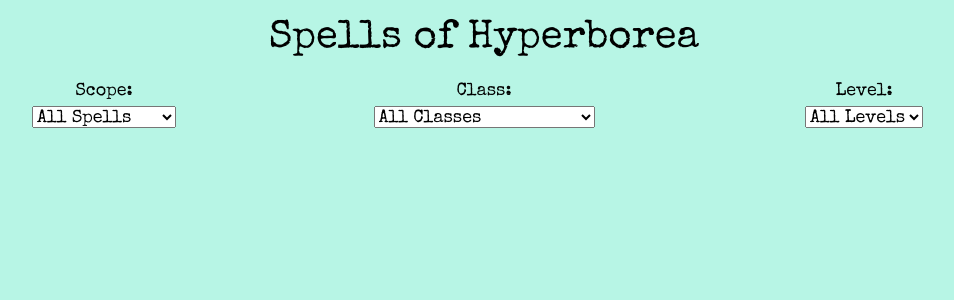
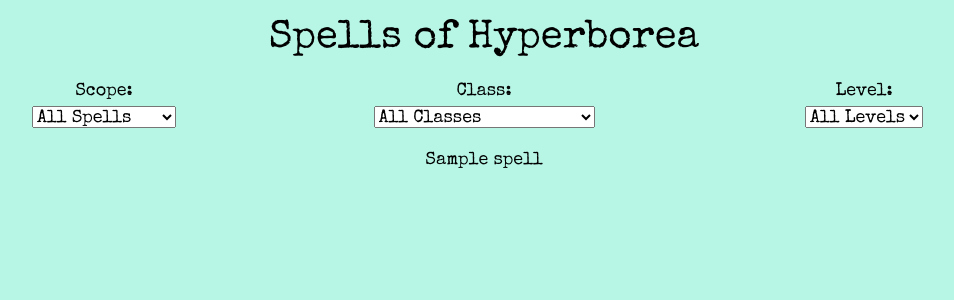
Before and after one commit to mikeyoung/hyperborea, a Django app: page / in a window 1280 px wide. Shown: the top 300 px of the page, without its empty margins (156-1110 px from the left). Run offline with Django 4.2, Linux system fonts and the light colour scheme; tables that the repository leaves empty hold one stand-in row (values such as "Sample post").

Commit message:
got filters working on queries with rules dictionary

```diff
--- a/website/hyperborea/models.py
+++ b/website/hyperborea/models.py
@@ -23,6 +23,10 @@ class SpellListItem(models.Model):
     character_class = models.ForeignKey(CharacterClass, on_delete=models.CASCADE, related_name="character_class_spell_list_item", null=True)
     spell = models.ForeignKey(Spell, on_delete=models.CASCADE, related_name="spell_spell_list_item", null=True)
 
+    @property
+    def spell_name(self):
+        return self.spell.name
+
     class Meta:
         constraints = [
             models.UniqueConstraint(fields=['level', 'character_class', 'spell'], name='unique_level_character_class_spell')
--- a/website/hyperborea/static/hyperborea/css/style.css
+++ b/website/hyperborea/static/hyperborea/css/style.css
@@ -16,3 +16,8 @@ td, th {
 .page-header {
     margin: 15px 0;
 }
+
+.spell-list {
+    list-style-type: none;
+    padding: 15px 0;
+}
--- a/website/hyperborea/templates/hyperborea/spells.html
+++ b/website/hyperborea/templates/hyperborea/spells.html
@@ -7,7 +7,7 @@
 {% block body %}
 <div class="container">
     <h1 class="text-center page-header">Spells of Hyperborea</h1>
-    <form action="get-spells" method="post" id="spell-form">
+    <form action="/" method="post" id="spell-form">
         {% csrf_token %}
         <div class="row">
             <div class="col-12 col-sm-4 text-center">
@@ -21,55 +21,42 @@
                 <label for="class">Class:</label><br>
                 <select name="class" id="class">
                     <option value="all">All Classes</option>
-
                     {% for class in class_list %}
-                        <option value="{{class.name}}">{{class.name}}</option>
+                        {% if selected_character_class.name == class.name %}
+                            <option value="{{class.pk}}" selected="selected">{{class.name}}</option>
+                        {% else %}
+                            <option value="{{class.pk}}">{{class.name}}</option>
+                        {% endif %}
                     {% endfor %}
-
                 </select>
             </div>
             <div class="col-12 col-sm-4 text-center">
                 <label for="level">Level:</label><br>
                 <select name="level" id="level">
                     <option value="all">All Levels</option>
-
                     {% for level in levels %}
-                        <option value="{{level}}">{{level}}</option>
-                    {% endfor %}
+                        {% if selected_level == level %}
+                            <option value="{{level}}" selected="selected">{{level}}</option>
+                        {% else %}
+                            <option value="{{level}}">{{level}}</option>
+                        {% endif %}
+                   {% endfor %}
                 </select>
             </div>
         </div>
     </form>
+    <uL class="spell-list text-center">
+        {% for spell in spell_list %}
+            <li>{{ spell.spell_name }}</li>
+        {% endfor %}
+    </uL>
 </div>
-<script src="{% static 'hyperborea/script/main.js' %}" defer></script>
+
+<!-- level = models.PositiveIntegerField(validators=[MinValueValidator(1), MaxValueValidator(6)],null=True)
+character_class = models.ForeignKey(CharacterClass, on_delete=models.CASCADE, related_name="character_class_spell_list_item", null=True)
+spell = models.ForeignKey(Spell, on_delete=models.CASCADE, related_name="spell_spell_list_item", null=True) -->
 
 
 
-
-<!--
-<table>
-    <thead>
-        <tr>
-            <th>Name</th>
-            <th>Description</th>
-            <th>Range</th>
-            <th>Duration</th>
-            <th>Saving Throw</th>
-            <th>Page</th>
-        </tr>
-    </thead>
-    <tbody>
-        {% for spell in spells %}
-            <tr>
-                <td>{{ spell.name }}</td>
-                <td>{{ spell.description|safe }}</td>
-                <td>{{ spell.range }}</td>
-                <td>{{ spell.duration }}</td>
-                <td>{{ spell.saving_throw }}</td>
-                <td>{{ spell.page }}</td>
-            </tr>
-        {% endfor %}
-    </tbody>
-</table>
--->
+<script src="{% static 'hyperborea/script/main.js' %}" defer></script>
 {% endblock %}
--- a/website/hyperborea/urls.py
+++ b/website/hyperborea/urls.py
@@ -5,5 +5,4 @@ from . import views
 urlpatterns = [
     path("", views.spells, name="index"),
     path("create-json", views.create_json, name="create-json"),
-    path("get-spells", views.get_spells, name="get-spells"),
 ]
--- a/website/hyperborea/views.py
+++ b/website/hyperborea/views.py
@@ -8,51 +8,46 @@ from website.settings import BASE_DIR
 from django.db.models import Q
 
 def spells(request):
-    filter_by = request.GET.get("filter_by")
-    render_as = request.GET.get("render_as")
+    character_class = None
+    spell_level = None
 
-    spells = None
+    value_rules = {}
+
+    if request.method == "POST":
+        if request.POST.get('class') != 'all':
+            character_class = CharacterClass.objects.get(pk=int(request.POST.get('class')))
+            value_rules['character_class'] = character_class
+        if request.POST.get('level') != 'all':
+            spell_level = request.POST.get('level')
+            value_rules['level'] = spell_level
+    else:
+        character_class = 'all'
+        spell_level = 'all'
+
+    spell_list = None
+
     class_list = CharacterClass.objects.all()
 
-    if filter_by != None:
-        match filter_by:
-            case "lists":
-                spells = Spell.objects.filter(description__icontains='<uL>')
-            case "dash":
-                spells = Spell.objects.filter(description__icontains='-')
-            case "missing_class":
-                spells = Spell.objects.filter(magician_level=0, cryomancer_level=0, illusionist_level=0, necromancer_level=0, pyromancer_level=0, witch_level=0, cleric_level=0, druid_level=0)
-    else:
-        spells = Spell.objects.all()
+    spell_list = SpellListItem.objects.filter(**value_rules)
 
-    if render_as == "json":
-        return JsonResponse(list(spells.values()), status=201, safe=False)
-    else:
-        return render(request, "hyperborea/spells.html", {
-            'spells': spells,
-            'class_list': class_list,
-            'levels': range(1,7)
-        })
+    # q_objects = Q()
 
-def get_spells(request):
-    if request.method != "POST":
-        return HttpResponseBadRequest()
+    # if character_class != 'all':
+    #     q_objects.add(Q(character_class=character_class), Q.AND)
 
-    char_class = request.POST.get("class")
-    spell_level = request.POST.get("level")
+    # if spell_level != 'all':
+    #     q_objects.add(Q(level=spell_level), Q.AND)
 
-    q_objects = Q()
+    # spell_list = SpellListItem.objects.filter(q_objects)
 
-    if char_class != 'all':
-        q_objects.add(Q(character_class=char_class), Q.AND)
 
-    if spell_level != 'all':
-        q_objects.add(Q(level=spell_level), Q.AND)
-
-    spells = SpellListItem.objects.filter(q_objects)
 
     return render(request, "hyperborea/spells.html", {
-        'spells': spells
+        'spell_list': spell_list,
+        'class_list': class_list,
+        'levels': ['1','2','3'],
+        'selected_character_class': character_class,
+        'selected_level': spell_level
     })
 
 
```
